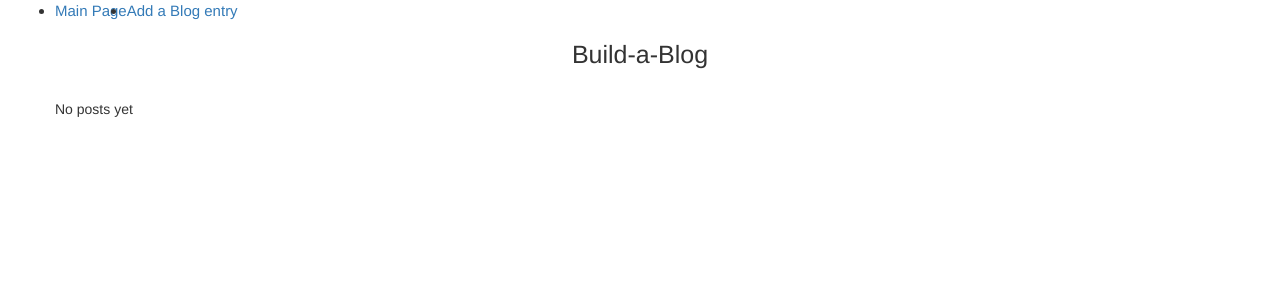
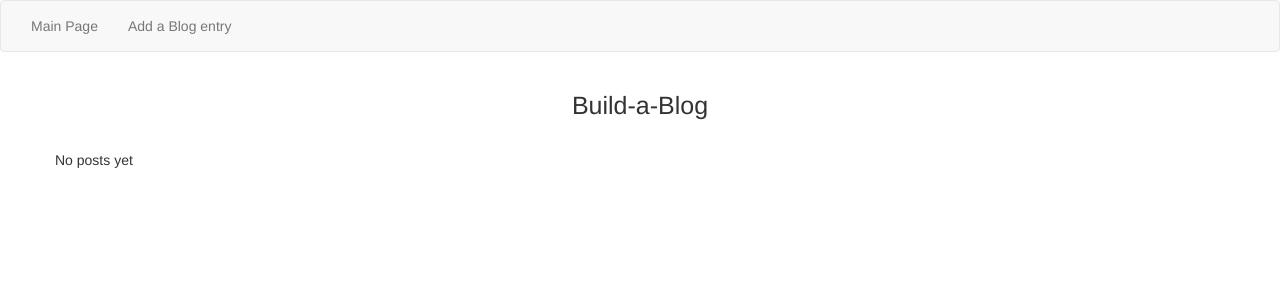
Before and after one commit to LAnderson-STL/blogz, a Flask app: page /blog in a window 1280 px wide. Shown: the top 300 px of the page. Run offline with Flask 2, Linux system fonts and the light colour scheme; data that the repository does not hold is empty; some libraries are stand-ins or nearby versions.

Commit message:
added styling

```diff
--- a/templates/base.html
+++ b/templates/base.html
@@ -17,30 +17,23 @@
 
     <body>
 
+        <nav class="navbar navbar-default">
+            <div class="container-fluid">
 
+                <ul class="nav navbar-nav">
+                    <li><a href="/">Main Page</a></li>
+                    <li><a href="/newpost">Add a Blog entry</a></li>
 
+                </ul>
+            </div>
+        </nav>
 
-
-                    <div class="collapse navbar-collapse" id="navbarColor01">
-                      <ul class="navbar-nav mr-auto">
-                        <li class="nav-item active">
-                          <a class="nav-link" href="/">Main Page<span class="sr-only">(current)</span></a>
-                        </li>
-                        <li class="nav-item">
-                          <a class="nav-link" href="/newpost">Add a Blog entry</a>
-                      </ul>
-
-                    </div>
-                  </nav>
 
 
 
         <div class="container">
             <div class="row">
                 <div class=col-12>
-
-
-
 
 
     {% block content %}
```
